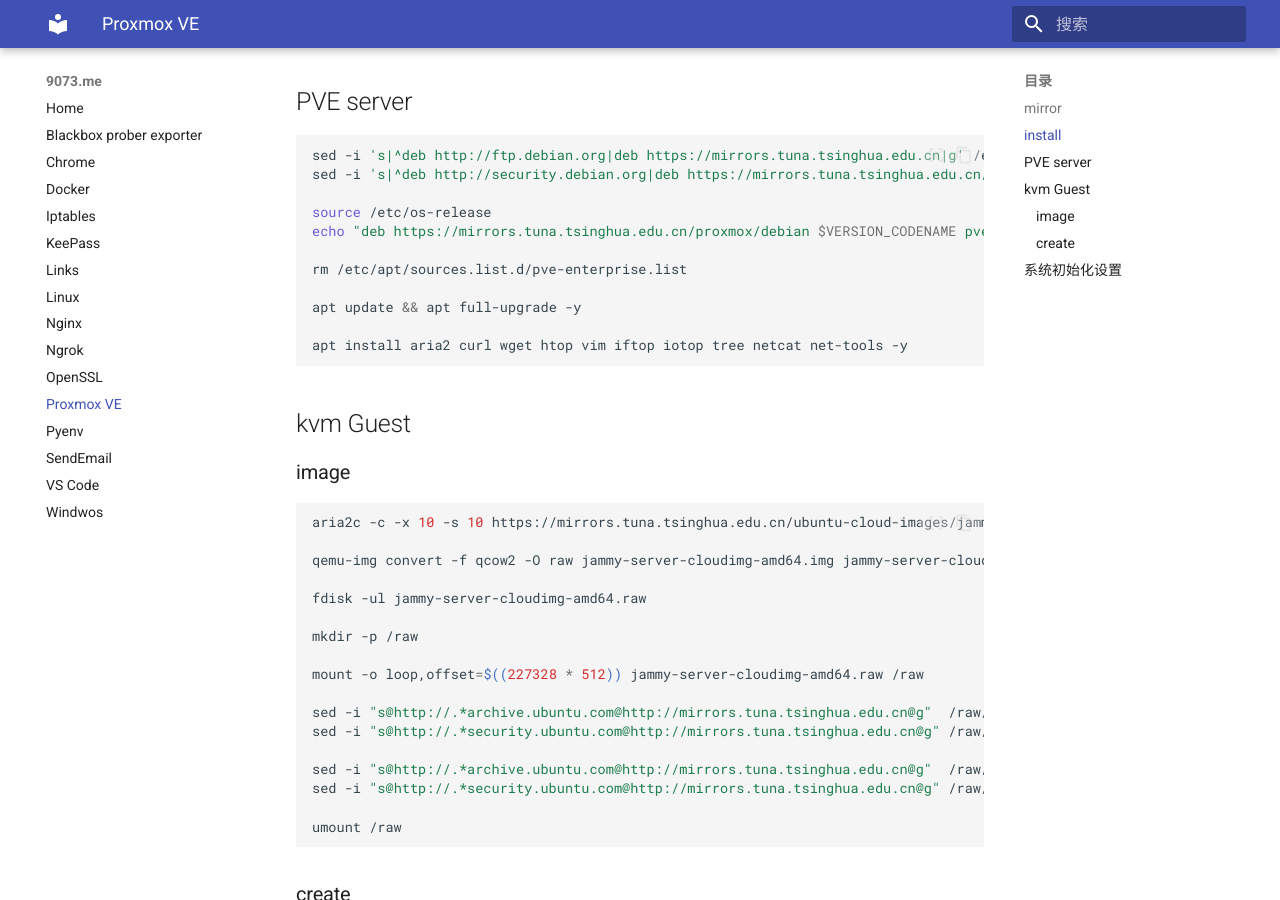
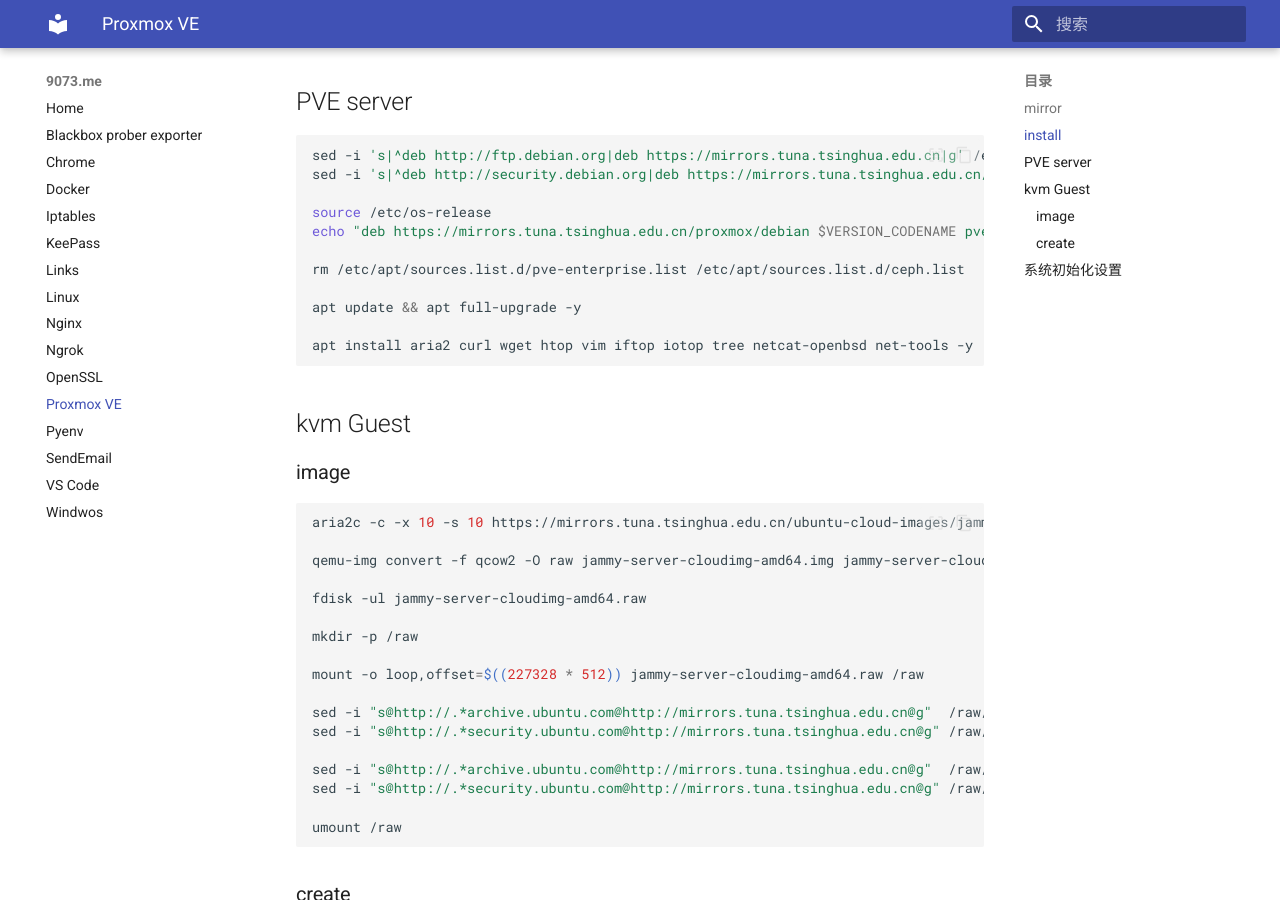
Before and after one commit to zen9073/zen9073.github.io, an MkDocs documentation site: the page built from docs/pve.md, in a window 1280 px wide and 900 px high, scrolled down 487 px. Built offline with MkDocs 1.6.1 and Material for MkDocs 9.7.7, drawn with Linux system fonts in a browser that asks for light colours.

Commit message:
完善 pve 的安装设置

````diff
--- a/docs/pve.md
+++ b/docs/pve.md
@@ -24,11 +24,11 @@
 source /etc/os-release
 echo "deb https://mirrors.tuna.tsinghua.edu.cn/proxmox/debian $VERSION_CODENAME pve-no-subscription" >>/etc/apt/sources.list
 
-rm /etc/apt/sources.list.d/pve-enterprise.list
+rm /etc/apt/sources.list.d/pve-enterprise.list /etc/apt/sources.list.d/ceph.list
 
 apt update && apt full-upgrade -y
 
-apt install aria2 curl wget htop vim iftop iotop tree netcat net-tools -y
+apt install aria2 curl wget htop vim iftop iotop tree netcat-openbsd net-tools -y
 ```
 
 ## kvm Guest
````
Also changed, not shown: other parts of docs/pve.md (+1 -0 lines).
